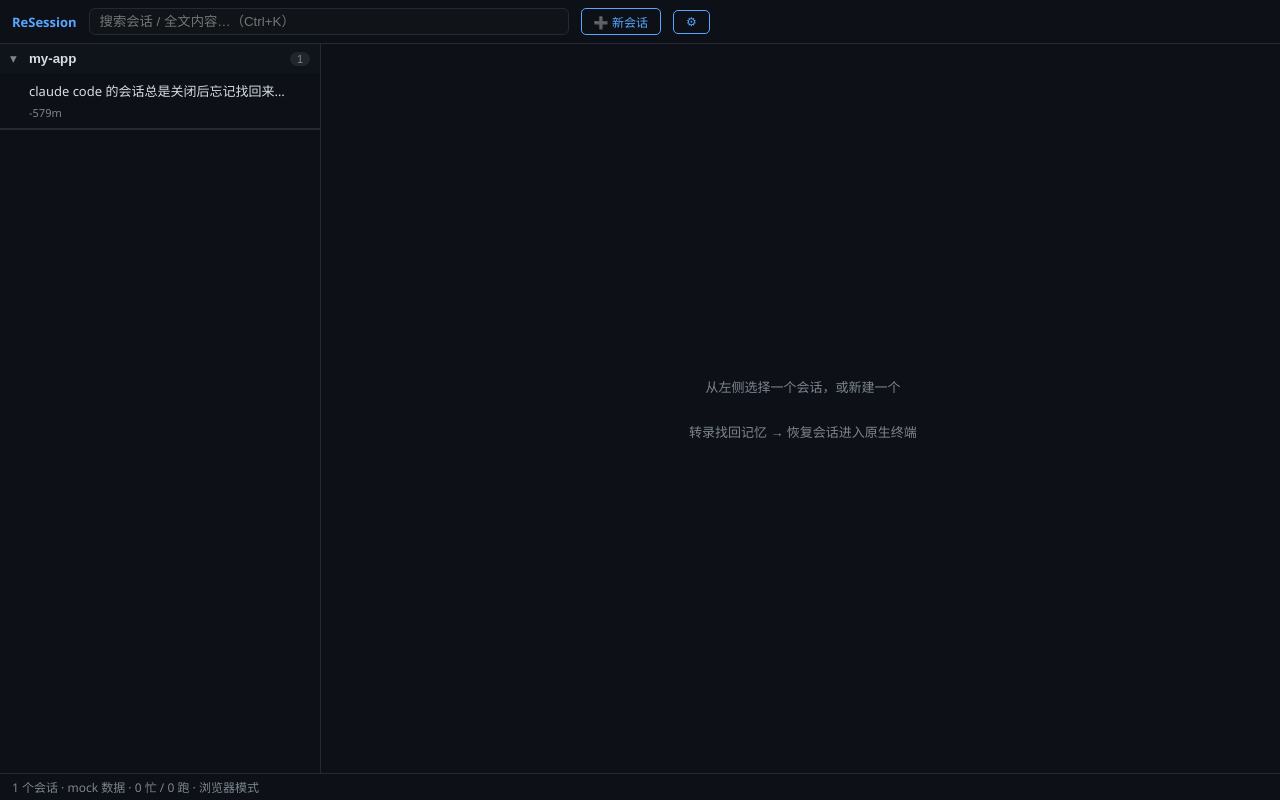
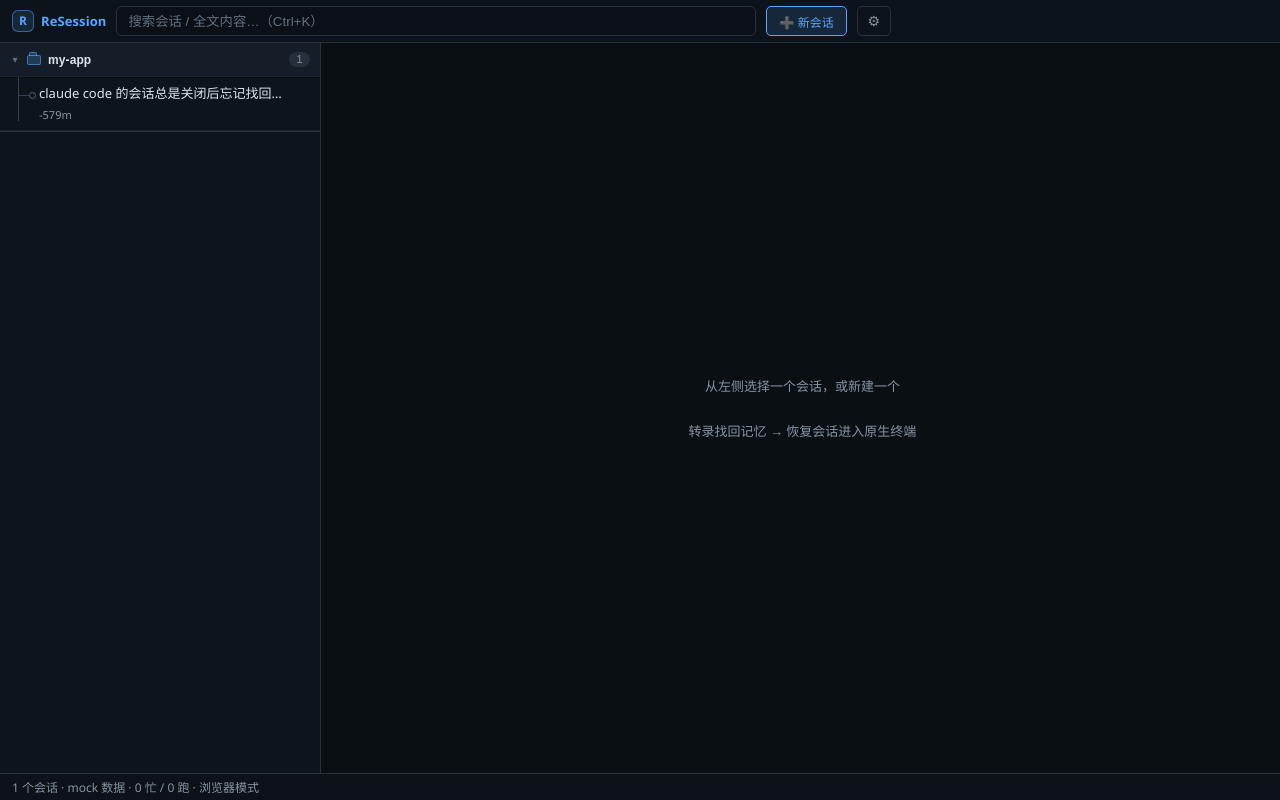
Before and after one commit to yj1438/resession, a React (Vite) app: page / in a window 1280 px wide. Built offline with nearby package versions, Linux system fonts and the light colour scheme.

Commit message:
ui: theme tokens, sticky group headers, tree guide lines, button polish

```diff
--- a/src/App.css
+++ b/src/App.css
@@ -1,11 +1,17 @@
 :root {
   color-scheme: dark;
-  --bg: #0d1117;
-  --panel: #101418;
-  --border: #232a33;
-  --text: #d7dde4;
-  --dim: #7d8590;
+  --bg: #0a0f14;
+  --panel: #101720;
+  --panel-raised: #151e28;
+  --panel-hover: #192431;
+  --border: #273240;
+  --border-soft: #1b2530;
+  --text: #dce4ec;
+  --dim: #8794a3;
+  --muted: #637080;
   --accent: #58a6ff;
+  --accent-soft: rgba(88, 166, 255, 0.14);
+  --accent-border: rgba(88, 166, 255, 0.5);
   --green: #23d18b;
 }
 
@@ -19,6 +25,7 @@ body {
   color: var(--text);
   font-family: "Segoe UI", "Microsoft YaHei", system-ui, sans-serif;
   font-size: 13px;
+  -webkit-font-smoothing: antialiased;
 }
 
 .app {
@@ -30,30 +37,63 @@ body {
 .topbar {
   display: flex;
   align-items: center;
-  gap: 12px;
-  padding: 8px 12px;
+  gap: 10px;
+  min-height: 43px;
+  padding: 6px 12px;
+  background: #0d131a;
   border-bottom: 1px solid var(--border);
 }
 
 .logo {
-  font-weight: 600;
+  display: inline-flex;
+  align-items: center;
+  gap: 7px;
+  flex-shrink: 0;
+  font-weight: 650;
   color: var(--accent);
+  letter-spacing: 0.1px;
+}
+
+.logo-mark {
+  display: inline-flex;
+  align-items: center;
+  justify-content: center;
+  width: 22px;
+  height: 22px;
+  border: 1px solid var(--accent-border);
+  border-radius: 6px;
+  background: var(--accent-soft);
+  font-size: 12px;
+  line-height: 1;
 }
 
 .search {
   flex: 1;
-  max-width: 480px;
-  padding: 5px 10px;
+  max-width: 640px;
+  height: 30px;
+  padding: 5px 11px;
   border: 1px solid var(--border);
   border-radius: 6px;
-  background: var(--panel);
+  outline: none;
+  background: #0a1016;
   color: var(--text);
+  transition: border-color 120ms ease, box-shadow 120ms ease;
+}
+
+.search:focus {
+  border-color: var(--accent-border);
+  box-shadow: 0 0 0 2px rgba(88, 166, 255, 0.09);
+}
+
+.search::placeholder {
+  color: var(--muted);
 }
 
 .main {
   display: flex;
   flex: 1;
   min-height: 0;
+  background: var(--bg);
 }
 
 .sidebar {
@@ -61,6 +101,7 @@ body {
   flex-shrink: 0;
   overflow-y: auto;
   min-width: 0;
+  background: #0d141c;
 }
 
 .sidebar ul {
@@ -70,17 +111,19 @@ body {
 }
 
 .session {
+  position: relative;
   padding: 8px 12px;
-  border-bottom: 1px solid var(--border);
+  border-bottom: 1px solid var(--border-soft);
   cursor: pointer;
+  transition: background 100ms ease;
 }
 
 .session:hover {
-  background: #161b22;
+  background: var(--panel-hover);
 }
 
 .session.selected {
-  background: #213047;
+  background: rgba(48, 103, 164, 0.3);
   box-shadow: inset 3px 0 0 var(--accent);
 }
 
@@ -108,7 +151,7 @@ body {
   justify-content: space-between;
   min-height: 16px;
   margin-top: 4px;
-  color: var(--dim);
+  color: var(--muted);
   font-size: 11px;
 }
 
@@ -124,6 +167,7 @@ body {
   overflow: hidden;
   text-overflow: ellipsis;
   white-space: nowrap;
+  line-height: 1.35;
 }
 
 .session .count {
@@ -152,8 +196,8 @@ body {
 
 .sidebar-resizer {
   position: relative;
-  width: 6px;
-  flex: 0 0 6px;
+  width: 5px;
+  flex: 0 0 5px;
   cursor: col-resize;
   background: transparent;
   border-left: 1px solid var(--border);
@@ -165,7 +209,7 @@ body {
 .sidebar-resizer::after {
   content: "";
   position: absolute;
-  inset: 0 1px;
+  inset: 0 1px 0 0;
   background: transparent;
   transition: background 120ms ease;
 }
@@ -190,32 +234,85 @@ body.resizing-sidebar {
   border-bottom: 1px solid var(--border);
 }
 
+.project-group > ul {
+  position: relative;
+}
+
+.project-group > ul::before {
+  content: "";
+  position: absolute;
+  top: 0;
+  bottom: 10px;
+  left: 18px;
+  width: 1px;
+  background: #344252;
+  pointer-events: none;
+}
+
 .project-header {
+  position: sticky;
+  top: 0;
+  z-index: 2;
   display: flex;
   align-items: center;
   gap: 7px;
   width: 100%;
   min-width: 0;
+  min-height: 34px;
   padding: 7px 10px;
   border: 0;
-  background: #0f141b;
+  border-bottom: 1px solid var(--border-soft);
+  background: var(--panel-raised);
   color: var(--text);
   text-align: left;
   cursor: pointer;
+  box-shadow: 0 1px 0 rgba(0, 0, 0, 0.18);
+  transition: background 100ms ease;
 }
 
 .project-header:hover {
-  background: #161b22;
+  background: #1a2531;
 }
 
 .project-group.has-selected > .project-header {
+  background: #172536;
   color: #ffffff;
 }
 
 .project-chevron {
-  width: 12px;
+  width: 10px;
   flex-shrink: 0;
-  color: var(--dim);
+  color: var(--muted);
+  font-size: 10px;
+  text-align: center;
+}
+
+.project-icon {
+  position: relative;
+  width: 14px;
+  height: 10px;
+  flex-shrink: 0;
+  border: 1px solid rgba(88, 166, 255, 0.56);
+  border-radius: 2px;
+  background: rgba(88, 166, 255, 0.2);
+}
+
+.project-icon::before {
+  content: "";
+  position: absolute;
+  top: -4px;
+  left: 1px;
+  width: 6px;
+  height: 3px;
+  border: 1px solid rgba(88, 166, 255, 0.56);
+  border-bottom: 0;
+  border-radius: 2px 2px 0 0;
+  background: rgba(88, 166, 255, 0.24);
+}
+
+.project-group.has-selected > .project-header .project-icon {
+  border-color: var(--accent);
+  background: rgba(88, 166, 255, 0.35);
 }
 
 .project-name {
@@ -224,21 +321,58 @@ body.resizing-sidebar {
   overflow: hidden;
   text-overflow: ellipsis;
   white-space: nowrap;
-  font-weight: 600;
+  font-size: 12px;
+  font-weight: 650;
+  letter-spacing: 0.1px;
 }
 
 .project-count {
-  min-width: 20px;
-  padding: 1px 6px;
+  min-width: 21px;
+  padding: 1px 6px 2px;
   border-radius: 999px;
-  background: #21262d;
+  background: #25303c;
   color: var(--dim);
   font-size: 11px;
   text-align: center;
 }
 
 .project-group .session {
-  padding-left: 29px;
+  min-height: 51px;
+  padding: 8px 10px 7px 39px;
+}
+
+.project-group .session::before {
+  content: "";
+  position: absolute;
+  top: 18px;
+  left: 18px;
+  width: 13px;
+  height: 1px;
+  background: #344252;
+  pointer-events: none;
+}
+
+.project-group .session::after {
+  content: "";
+  position: absolute;
+  top: 15px;
+  left: 29px;
+  width: 5px;
+  height: 5px;
+  border: 1px solid #526174;
+  border-radius: 50%;
+  background: #0d141c;
+  pointer-events: none;
+}
+
+.project-group .session:hover::after {
+  border-color: var(--accent);
+}
+
+.project-group .session.selected::after {
+  border-color: var(--accent);
+  background: var(--accent);
+  box-shadow: 0 0 0 2px rgba(88, 166, 255, 0.13);
 }
 
 .session .row.session-title-row {
@@ -408,8 +542,10 @@ body.resizing-sidebar {
   display: flex;
   justify-content: space-between;
   align-items: center;
-  padding: 4px 12px;
+  min-height: 34px;
+  padding: 5px 12px;
   border-bottom: 1px solid var(--border);
+  background: #0d141b;
 }
 
 .term-close {
@@ -443,8 +579,10 @@ body.resizing-sidebar {
 }
 
 .statusbar {
+  min-height: 24px;
   padding: 4px 12px;
   border-top: 1px solid var(--border);
+  background: #0c1218;
   color: var(--dim);
   font-size: 12px;
 }
@@ -487,8 +625,10 @@ body.resizing-sidebar {
   justify-content: space-between;
   align-items: center;
   gap: 12px;
-  padding: 8px 12px;
+  min-height: 38px;
+  padding: 7px 12px;
   border-bottom: 1px solid var(--border);
+  background: #0d141b;
 }
 
 .session-bar-title {
@@ -542,20 +682,38 @@ body.resizing-sidebar {
   font-size: 13px;
 }
 
-/* 顶栏"新会话"按钮 */
-.new-btn {
+/* 顶栏操作按钮 */
+.new-btn,
+.icon-btn {
+  height: 30px;
   border: 1px solid var(--accent);
   border-radius: 5px;
-  background: transparent;
+  background: var(--accent-soft);
   color: var(--accent);
   padding: 4px 12px;
   font-size: 12px;
   cursor: pointer;
   flex-shrink: 0;
+  transition: background 100ms ease, border-color 100ms ease;
 }
 
-.new-btn:hover {
-  background: rgba(88, 166, 255, 0.12);
+.icon-btn {
+  display: inline-flex;
+  align-items: center;
+  justify-content: center;
+  width: 34px;
+  padding: 0;
+  border-color: var(--border);
+  background: transparent;
+  color: var(--dim);
+  font-size: 14px;
+}
+
+.new-btn:hover,
+.icon-btn:hover {
+  border-color: var(--accent);
+  background: rgba(88, 166, 255, 0.22);
+  color: #8bc2ff;
 }
 
 /* 新会话面板 */
@@ -656,18 +814,40 @@ body.resizing-sidebar {
 .running-bar {
   display: flex;
   align-items: center;
-  gap: 10px;
-  min-height: 38px;
-  padding: 5px 12px;
+  gap: 12px;
+  min-height: 39px;
+  padding: 5px 12px 5px 14px;
   border-bottom: 1px solid var(--border);
-  background: #0b0f14;
+  background: #0c131a;
   flex-shrink: 0;
 }
 
 .running-label {
+  display: inline-flex;
+  align-items: center;
+  gap: 6px;
   color: var(--dim);
   font-size: 11px;
+  font-weight: 600;
   flex-shrink: 0;
+}
+
+.running-pulse {
+  width: 7px;
+  height: 7px;
+  border-radius: 50%;
+  background: var(--green);
+  box-shadow: 0 0 0 3px rgba(35, 209, 139, 0.09);
+}
+
+.running-count {
+  min-width: 17px;
+  padding: 0 5px;
+  border-radius: 999px;
+  background: #222d38;
+  color: var(--dim);
+  text-align: center;
+  font-weight: 500;
 }
 
 .running-list {
@@ -684,19 +864,22 @@ body.resizing-sidebar {
   display: inline-flex;
   align-items: center;
   gap: 5px;
-  border: 1px solid var(--border);
-  border-radius: 999px;
-  background: var(--panel);
+  height: 27px;
+  border: 1px solid #2d3947;
+  border-radius: 6px;
+  background: #121b24;
   color: var(--text);
   font-size: 11px;
-  padding: 3px 10px;
+  padding: 3px 9px;
   cursor: pointer;
-  max-width: 320px;
+  max-width: 360px;
   flex-shrink: 0;
+  transition: background 100ms ease, border-color 100ms ease;
 }
 
 .chip:hover {
   border-color: var(--accent);
+  background: #182536;
 }
 
 .chip.active {
@@ -708,7 +891,8 @@ body.resizing-sidebar {
 .chip-project {
   color: var(--accent);
   font-weight: 600;
-  max-width: 100px;
+  max-width: 140px;
+  flex-shrink: 0;
   overflow: hidden;
   text-overflow: ellipsis;
   white-space: nowrap;
@@ -721,6 +905,7 @@ body.resizing-sidebar {
 }
 
 .chip-label {
+  max-width: 190px;
   overflow: hidden;
   text-overflow: ellipsis;
   white-space: nowrap;
--- a/src/App.tsx
+++ b/src/App.tsx
@@ -311,7 +311,10 @@ export default function App() {
   return (
     <div className="app">
       <header className="topbar">
-        <span className="logo">ReSession</span>
+        <span className="logo">
+          <span className="logo-mark" aria-hidden="true">R</span>
+          <span>ReSession</span>
+        </span>
         <input
           className="search"
           placeholder="搜索会话 / 全文内容…（Ctrl+K）"
@@ -322,8 +325,9 @@ export default function App() {
           ➕ 新会话
         </button>
         <button
-          className="new-btn"
+          className="icon-btn"
           title="设置"
+          aria-label="设置"
           onClick={() => setSettingsOpen(true)}
         >
           ⚙
@@ -332,7 +336,11 @@ export default function App() {
 
       {activePtys.length > 0 && (
         <nav className="running-bar" aria-label="运行中的会话">
-          <span className="running-label">运行中</span>
+          <span className="running-label">
+            <span className="running-pulse" aria-hidden="true" />
+            运行中
+            <span className="running-count">{activePtys.length}</span>
+          </span>
           <div className="running-list">
             {activePtys.map((pty) => {
               const session = sessions.find((item) => item.id === pty.id);
--- a/src/components/Sidebar.tsx
+++ b/src/components/Sidebar.tsx
@@ -176,6 +176,7 @@ export default function Sidebar({
                   }
                 >
                   <span className="project-chevron">{isCollapsed ? "▸" : "▾"}</span>
+                  <span className="project-icon" aria-hidden="true" />
                   <span className="project-name">{group.name}</span>
                   <span className="project-count">{group.sessions.length}</span>
                 </button>
@@ -222,7 +223,7 @@ export default function Sidebar({
                               <>
                                 <span
                                   className="title"
-                                  title="双击重命名（存在 ReSession 别名中，不影响原生会话）"
+                                  title={`${session.title ?? "(无标题)"}\n双击重命名（不影响原生会话）`}
                                   onDoubleClick={(event) => {
                                     event.stopPropagation();
                                     setEditing({ id: session.id, value: session.title ?? "" });
```
